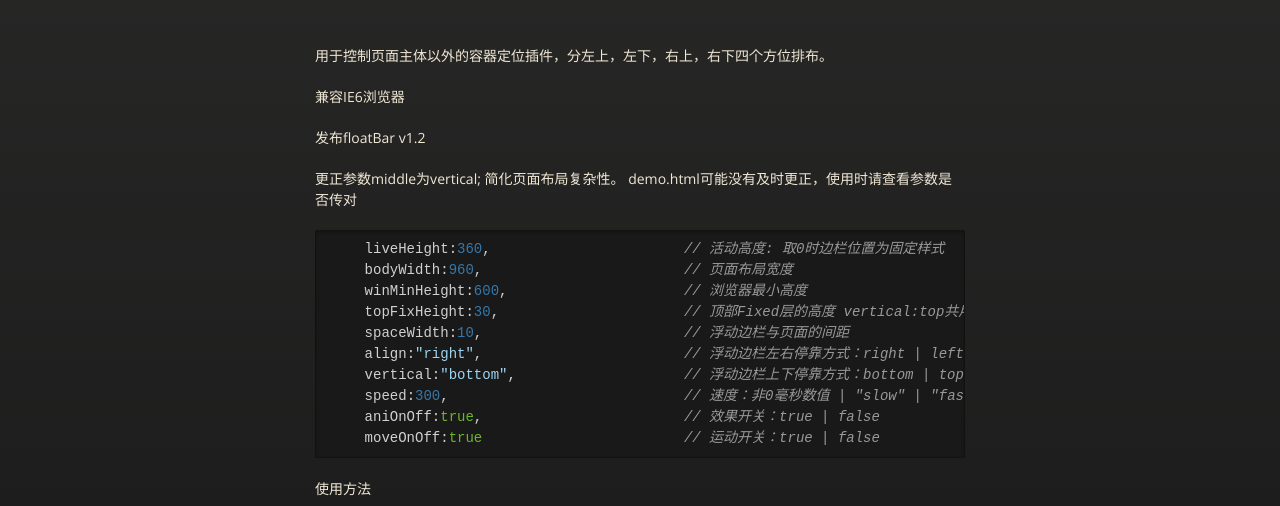
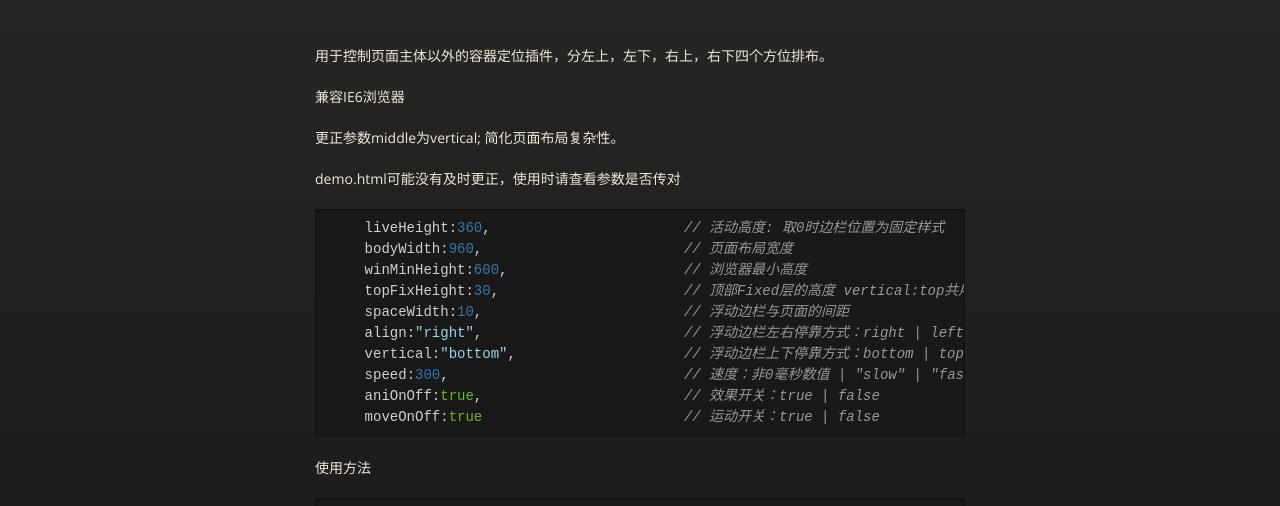
Before and after one commit to wendellvian/floatBar, a plain HTML site: page index.html in a window 1280 px wide. Shown: the part 226-732 px from the top of the page. Drawn offline with nearby package versions, Linux system fonts and the light colour scheme.

```diff
--- a/index.html
+++ b/index.html
@@ -42,11 +42,10 @@
 
 <p>兼容IE6浏览器</p>
 
-<p>发布floatBar v1.2</p>
+<p>更正参数middle为vertical;
+简化页面布局复杂性。</p>
 
-<p>更正参数middle为vertical;
-简化页面布局复杂性。
-demo.html可能没有及时更正，使用时请查看参数是否传对</p>
+<p>demo.html可能没有及时更正，使用时请查看参数是否传对</p>
 
 <div class="highlight"><pre>    <span class="nx">liveHeight</span><span class="o">:</span><span class="mi">360</span><span class="p">,</span>                       <span class="c1">// 活动高度: 取0时边栏位置为固定样式</span>
     <span class="nx">bodyWidth</span><span class="o">:</span><span class="mi">960</span><span class="p">,</span>                        <span class="c1">// 页面布局宽度</span>
```
Also changed, not shown: params.json (+1 -1 lines).
